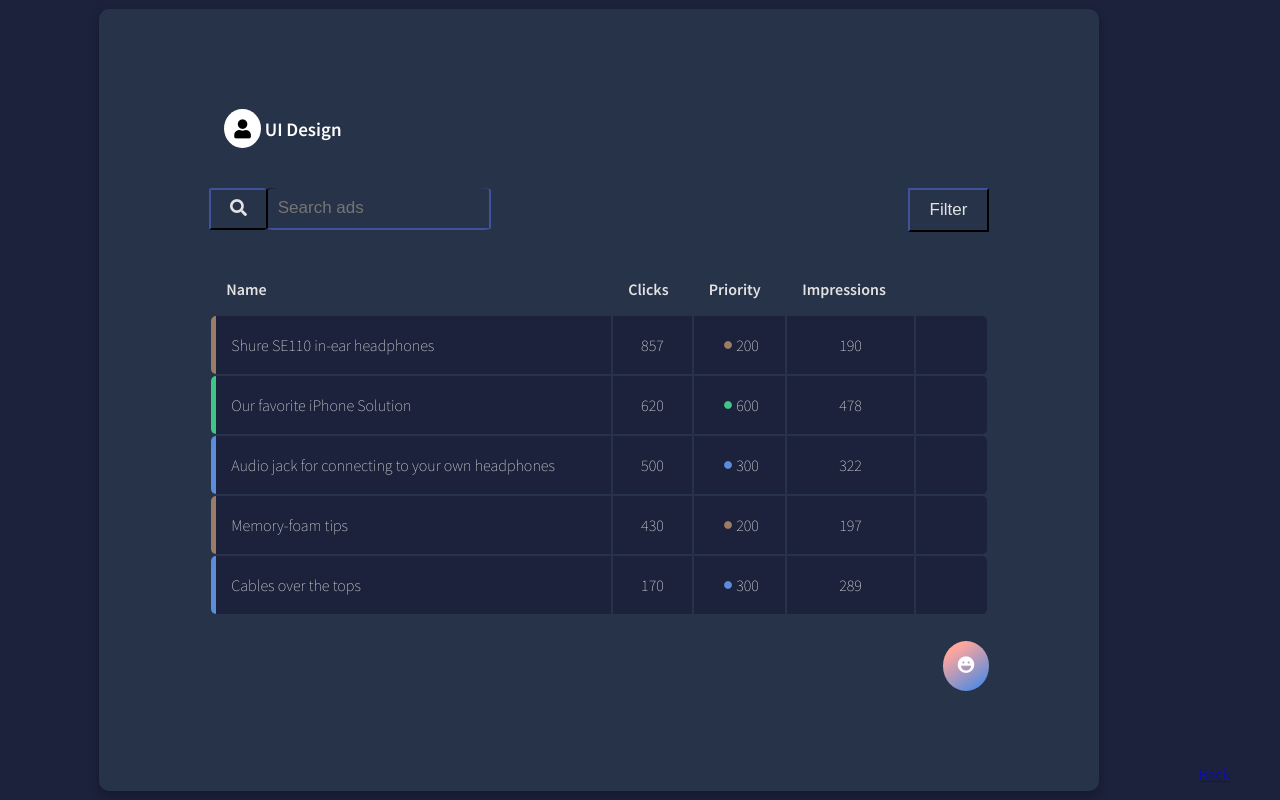
After one commit to jaumemy/html-css-js-practice, a Django app: page /ads_manager/ in a window 1280 px wide. The commit adds this page. Run offline with Django 3.2, Linux system fonts and the light colour scheme.

Commit message:
6 - ads manager

```diff
--- /dev/null
+++ b/practiceapp/templates/practiceapp/ads_manager.html
@@ -0,0 +1,107 @@
+<!DOCTYPE html>
+{% load static %}
+<html lang="en" dir="ltr">
+  <head>
+    <meta charset="utf-8">
+    <title>Ads Manager</title>
+    <link rel="stylesheet" href="https://cdnjs.cloudflare.com/ajax/libs/font-awesome/5.15.1/css/all.min.css"
+    integrity="sha512-+4zCK9k+qNFUR5X+cKL9EIR+ZOhtIloNl9GIKS57V1MyNsYpYcUrUeQc9vNfzsWfV28IaLL3i96P9sdNyeRssA=="
+    crossorigin="anonymous" />
+    <link rel="stylesheet" href="{% static 'practiceapp/css/ads_manager.css' %}">
+
+  </head>
+  <body>
+
+    <div class="container">
+
+      <div class="user">
+        <i class="fas fa-user"></i>
+        UI Design
+      </div>
+
+      <div class="search-area">
+        <div class="search">
+          <form>
+            <input type="text" name="search" placeholder="Search ads">
+            <button type="submit"><i class="fa fa-search"></i></button>
+          </form>
+        </div>
+        <div class="filter">
+          <button type="submit">Filter</button>
+
+        </div>
+      </div>
+
+
+
+
+
+
+
+
+
+      <table>
+        <thead>
+          <tr>
+            <th>Name</th>
+            <th>Clicks</th>
+            <th>Priority</th>
+            <th>Impressions</th>
+            <th></th>
+          </tr>
+        </thead>
+        <tbody>
+          <tr class="priority-200">
+            <td class="left">Shure SE110 in-ear headphones</td>
+            <td>857</td>
+            <td><i class="fas fa-circle"></i>200</td>
+            <td>190</td>
+            <td><button class="delete"><i class="fas fa-trash"></i></button></td>
+          </tr>
+          <tr class="priority-600">
+            <td class="left">Our favorite iPhone Solution</td>
+            <td>620</td>
+            <td><i class="fas fa-circle"></i>600</td>
+            <td>478</td>
+            <td><button class="delete"><i class="fas fa-trash"></i></button></td>
+          </tr>
+          <tr class="priority-300">
+            <td class="left">Audio jack for connecting to your own headphones</td>
+            <td>500</td>
+            <td><i class="fas fa-circle"></i>300</td>
+            <td>322</td>
+            <td><button class="delete"><i class="fas fa-trash"></i></button></td>
+          </tr>
+          <tr class="priority-200">
+            <td class="left">Memory-foam tips</td>
+            <td>430</td>
+            <td><i class="fas fa-circle"></i>200</td>
+            <td>197</td>
+            <td><button class="delete"><i class="fas fa-trash"></i></button></td>
+          </tr>
+          <tr class="priority-300">
+            <td class="left">Cables over the tops</td>
+            <td>170</td>
+            <td><i class="fas fa-circle"></i>300</td>
+            <td>289</td>
+            <td><button class="delete"><i class="fas fa-trash"></i></button></td>
+          </tr>
+        </tbody>
+      </table>
+      <button type="submit" class="add-btn">
+        <i class="fa fa-laugh"></i>
+      </button>
+
+    </div>
+
+
+
+
+    <div class="back">
+      <a href="{% url 'practiceapp:index' %}">Back</a>
+      <p></p>
+    </div>
+
+
+  </body>
+</html>
--- a/practiceapp/urls.py
+++ b/practiceapp/urls.py
@@ -8,4 +8,5 @@ urlpatterns = [
     path('', views.index, name='index'),
     path('blog_cards/', views.blog_cards, name="blog_cards"),
     path('nice_login/', views.nice_login, name="nice_login"),
+    path('ads_manager/', views.ads_manager, name="ads_manager"),
 ]
--- a/practiceapp/views.py
+++ b/practiceapp/views.py
@@ -10,3 +10,6 @@ def blog_cards(request):
 
 def nice_login(request):
     return render(request,"practiceapp/nice_login.html")
+
+def ads_manager(request):
+    return render(request,"practiceapp/ads_manager.html")
--- /dev/null
+++ b/static/practiceapp/css/ads_manager.css
@@ -0,0 +1,203 @@
+@import url('https://fonts.googleapis.com/css2?family=Source+Sans+Pro:wght@200;600&display=swap');
+
+* {
+  box-sizing: border-box;
+}
+
+body {
+  background-color: #1c223b;
+  color: #fff;
+  font-family: 'Source Sans Pro', sans-serif;
+  display: flex;
+  align-items: center;
+  justify-content: center;
+  height: 100vh;
+  margin: 0;
+}
+
+.container{
+  background-color: #273349;
+  border-radius: 10px;
+  box-shadow: 0 5px 10px rgba(12,16,31,0.4);
+  padding: 100px;
+  margin: auto;
+  width: 1000px;
+}
+
+.user{
+  margin-left: 25px;
+  margin-bottom: 20px;
+  font-weight: bold;
+  font-size: 19px;
+}
+
+.user i{
+  background-color: #fff;
+  color: #000;
+  font-size: inherit;
+  padding: 10px;
+  border-radius: 50%;
+}
+
+.search-area{
+  padding: 20px 10px;
+  display: flex;
+  justify-content: space-between;
+}
+
+.search-area .search form button{
+  background-color: transparent;
+  border-right: none;
+  border-radius: 5%;
+  border-color: #1d2545;
+  float: right;
+  width: 20%;
+  padding: 9px;
+  color: #e2e2e2;
+  font-size: 17px;
+  cursor: pointer;
+}
+
+.search-area .search form input{
+  background-color: transparent;
+  border-radius: 5%;
+  border-color: #1d2545;
+  border-top: none;
+  padding: 10px;
+  font-size: 17px;
+  color: #e2e2e2;
+  float: right;
+  width: 80%;
+}
+
+
+.search-area .filter button{
+  background-color: transparent;
+  color: #e2e2e2;
+  padding: 10px 20px;
+  border-color: #1d2545;
+  font-size: 17px;
+  cursor: pointer;
+}
+
+table{
+  color: #e2e2e2;
+  padding: 10px;
+  width: 100%;
+}
+
+table th,
+table td{
+  padding: 15px;
+  text-align: left;
+}
+
+table tbody tr{
+  background-color: #1c223b;
+}
+
+table tbody tr:hover{
+  background-color: #151b31;
+  box-shadow: 0 3px 5px rgba(0,0,0,0.2);
+}
+
+table tbody tr td:first-of-type{
+  border-top-left-radius: 5px;
+  border-bottom-left-radius: 5px;
+}
+
+table tbody tr td:last-of-type{
+  border-top-right-radius: 5px;
+  border-bottom-right-radius: 5px;
+  text-align: center;
+}
+
+table tbody tr.priority-200 td:first-of-type{
+  border-left: 5px solid #9c7c64;
+}
+
+table tbody tr.priority-300 td:first-of-type{
+  border-left: 5px solid #5c8cdc;
+}
+
+table tbody tr.priority-600 td:first-of-type{
+  border-left: 5px solid #40c587;
+}
+
+table tbody tr td .fa-circle{
+  transform: scale(0.5);
+}
+
+table tbody tr.priority-200 td .fa-circle{
+  color: #9c7c64;
+}
+
+table tbody tr.priority-300 td .fa-circle{
+  color: #5c8cdc;
+}
+
+table tbody tr.priority-600 td .fa-circle{
+  color: #40c587;
+}
+
+.delete{
+  cursor: pointer;
+  background-color: #242c4c;
+  border: 0;
+  border-radius: 2px;
+  color: #909090;
+  font-size: 16px;
+  padding: 5px 10px;
+  opacity: 0;
+}
+
+table tbody tr:hover .delete{
+  opacity: 1;
+}
+
+.add-btn {
+  cursor: pointer;
+  float: right;
+  padding: 15px;
+  font-size: 17px;
+  margin-top: 15px;
+  margin-right: 10px;
+  background-color: #861657;
+  background-image: linear-gradient(326deg, #5c8cdc 15%, #ffa69e 80%);
+  color: #fff;
+  border: none;
+  border-radius: 50%;
+}
+
+@media(max-width: 768px){
+  .container{
+    padding: 20px;
+  }
+  table tbody tr .delete{
+    opacity: 1;
+  }
+  table th:nth-of-type(3),
+  table td:nth-of-type(3){
+    display: none;
+  }
+}
+
+.back{
+  margin-top: auto;
+  color: #fff;
+  margin-right: 25px;
+  padding-right: 25px;
+  border-right: 15px;
+}
+
+.back a:visited{
+  color: #fff;
+}
+
+table tbody tr td{
+  text-align: center;
+}
+
+table tbody tr td.left{
+  text-align: left;
+}
--- a/static/practiceapp/css/blog_cards.css
+++ b/static/practiceapp/css/blog_cards.css
@@ -107,4 +107,7 @@ margin: 0;
 
 .back{
   margin-top: auto;
+  margin-right: 25px;
+  padding-right: 25px;
+  border-right: 15px;
 }
--- a/templates/index.html
+++ b/templates/index.html
@@ -17,7 +17,7 @@
       <a href="{% url 'practiceapp:nice_login' %}">Nice login</a>
       <br>
       <br>
-      <a href="#">Ads Manager</a>
+      <a href="{% url 'practiceapp:ads_manager' %}">Ads Manager</a>
 
     </div>
 
```
Also changed, not shown: static/practiceapp/css/nice_login.css (+9 -0 lines).
